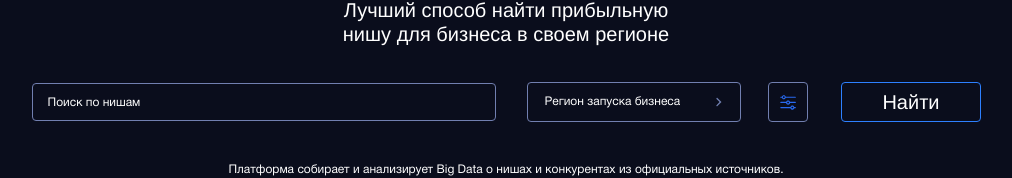
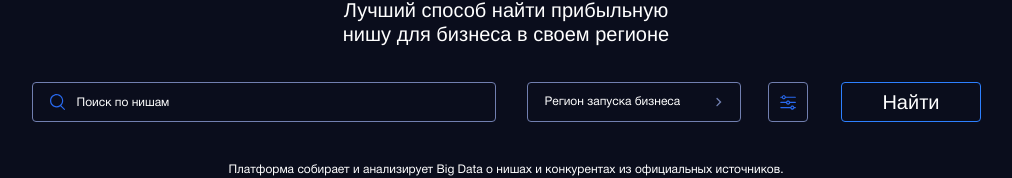
Before and after one commit to asvetkin-webjox/frontend, a Next.js app: page / in a window 1280 px wide. Shown: the part 207-385 px from the top of the page, without its empty margins (134-1146 px from the left). Built offline with nearby package versions, Linux system fonts and the light colour scheme; no server answers.

Commit message:
fix: styles in mobile

```diff
--- a/src/components/UI/DropDown/DropRegion.js
+++ b/src/components/UI/DropDown/DropRegion.js
@@ -19,7 +19,7 @@ const useStyles = makeStyles(({ breakpoints }) => ({
     },
     [breakpoints.down('sm')]: {
       top: '44px',
-      left: ({ isIndex }) => (isIndex ? '50%' : '-176px'),
+      left: ({ isIndex }) => (isIndex ? 'auto' : '-176px'),
       right: ({ isIndex }) => (isIndex ? 0 : ''),
     },
   },
--- a/src/components/UI/Search.js
+++ b/src/components/UI/Search.js
@@ -28,15 +28,18 @@ export const Search = ({ searchHandler, searchBtnHandler, isIndex }) => {
     searchCtxState: { isCtxSearch },
   } = useContext(SearchContext);
   const { matchesMobile } = useMedia();
+  const checkIfIcon = isIndex && matchesMobile;
+
+  // dont show icon on index and mobile
 
   return (
     <div onFocus={clickHandler} onBlur={clickHandler} className={container}>
-      {!isIndex && <InputIcon url="icons/search.svg" />}
+      {!checkIfIcon && <InputIcon url="icons/search.svg" />}
       <Input
         defaultV={isCtxSearch || ''}
         placeholder={isClicked}
         width="100%"
-        isAdornment={!isIndex}
+        isAdornment={!checkIfIcon}
         styles={InputStyle}
         inputHandler={searchHandler}
         onKeyUp={keyHandler}
--- a/src/components/layout/Index/IndexAnnotation.js
+++ b/src/components/layout/Index/IndexAnnotation.js
@@ -1,11 +1,14 @@
 import React from 'react';
 import { makeStyles } from '@material-ui/core/styles';
 
-const useStyles = makeStyles((theme) => ({
+const useStyles = makeStyles(({ breakpoints }) => ({
   container: {
     margin: '0 auto 83px auto',
     maxWidth: '617px',
     textAlign: 'center',
+    [breakpoints.down('sm')]: {
+      maxWidth: '307px',
+    },
   },
 }));
 
--- a/src/components/layout/Index/IndexHeader.js
+++ b/src/components/layout/Index/IndexHeader.js
@@ -22,6 +22,8 @@ const useStyles = makeStyles(({ breakpoints }) => ({
       padding: '50px 0 32px 0',
     },
     [breakpoints.between('sm', 'md')]: {
+      fontSize: '3.4rem',
+      lineHeight: '3.4rem',
       padding: '197px 0 32px 0',
     },
     [breakpoints.down('sm')]: {
```
